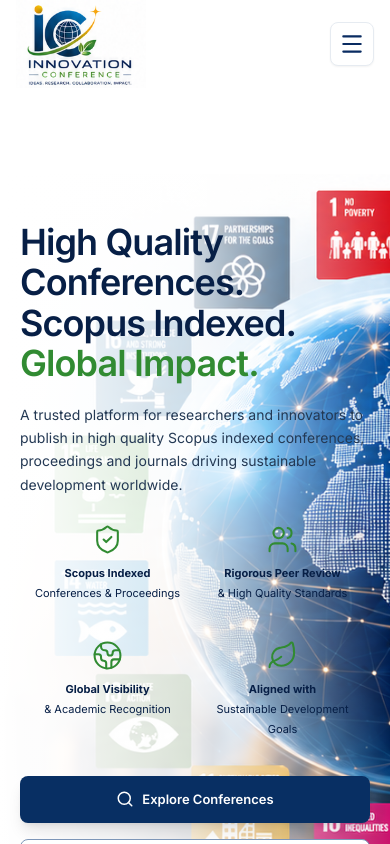
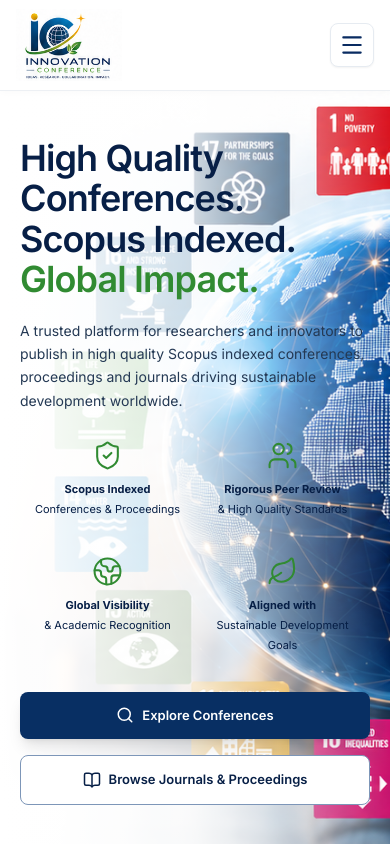
Before and after one commit to sejalm-rc/innovation-conference, a React (Vite) app: page / in a window 390 px wide. Shown: the top 844 px of the page. Built offline with nearby package versions, Linux system fonts and the light colour scheme.

Commit message:
Refactor Header component to implement a fixed position layout, enhance styling, and improve mobile navigation experience.

```diff
--- a/src/components/Header.jsx
+++ b/src/components/Header.jsx
@@ -79,22 +79,105 @@ export default function Header() {
     };
   }, []);
 
-    return (
+  return (
     <>
-    <header className="sticky top-0 z-50 mt-1 bg-white/95 backdrop-blur">
-      <div className="container-page flex items-center justify-between h-20">
-        <Link to="/" className="flex-shrink-0" aria-label="Innovation Conference home">
-          <img src={logo} alt="Innovation Conference logo" className="h-[5.5rem] w-auto object-contain" />
-        </Link>
+      {/* =========================================================
+          FIXED HEADER
+      ========================================================== */}
+      <header
+        className={`
+          fixed
+          left-0
+          right-0
+          top-0
+          z-[999]
+          w-full
+          border-b
+          border-[#edf0f4]
+          bg-white/95
+          backdrop-blur-md
+          transition-all
+          duration-300
+          ${
+            scrolled
+              ? "shadow-[0_5px_25px_rgba(3,42,81,0.12)]"
+              : "shadow-[0_1px_8px_rgba(0,0,0,0.025)]"
+          }
+        `}
+      >
+        {/* =======================================================
+            NAVBAR CONTAINER
+        ======================================================== */}
+        <div
+          className="
+            mx-auto
+            flex
+            min-h-[90px]
+            w-full
+            max-w-[1600px]
+            items-center
+            justify-between
+            px-4
 
-        <nav className="hidden lg:flex items-center gap-7" aria-label="Primary navigation">
-          {navItems.map((item) => (
-            <div
-              key={item.label}
-              className="relative"
-              onMouseEnter={() => item.children && setDropdown(item.label)}
-              onMouseLeave={() => item.children && setDropdown(null)}
-            >
+            sm:px-6
+
+            lg:min-h-[86px]
+            lg:px-12
+
+
+          "
+        >
+          {/* =====================================================
+              LOGO
+          ====================================================== */}
+          <Link
+            to="/"
+            aria-label="Innovation Conference Home"
+            className="
+              relative
+              z-10
+              flex
+              shrink-0
+              items-center
+            "
+          >
+            <motion.img
+              src={logo}
+              alt="Innovation Conference"
+              whileHover={{
+                scale: 1.025,
+              }}
+              transition={{
+                duration: 0.25,
+              }}
+              className="
+                h-[72px]
+                w-auto
+                object-contain
+
+                sm:h-[80px]
+
+
+              "
+            />
+          </Link>
+
+          {/* =====================================================
+              DESKTOP NAVIGATION
+          ====================================================== */}
+          <nav
+            aria-label="Main Navigation"
+            className="
+              hidden
+              items-center
+              justify-center
+
+              lg:flex
+              lg:gap-10
+
+            "
+          >
+            {navItems.map((item) => (
               <NavLink
                 key={item.label}
                 to={item.to}
@@ -151,8 +234,7 @@ export default function Header() {
                   </>
                 )}
               </NavLink>
-</div>
-))}
+            ))}
           </nav>
 
 
@@ -260,15 +342,7 @@ export default function Header() {
         </div>
       </header>
 
-      {/* =========================================================
-          VERY IMPORTANT SPACER
 
-          Fixed elements do not take normal page space.
-          This prevents hero/content from going behind navbar.
-
-          Mobile navbar = 90px
-          Desktop navbar = 116px
-      ========================================================== */}
       <div
         className="h-[90px] shrink-0 lg:h-[116px]"
         aria-hidden="true"
```
